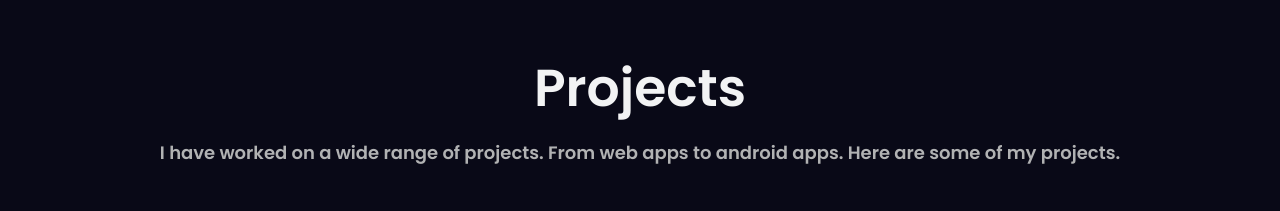
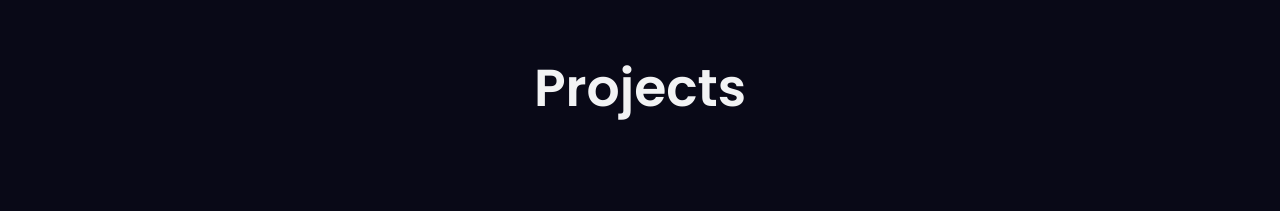
Before and after one commit to ayush8587/ayush.github.io, a React (Create React App) app: page / in a window 1280 px wide. Shown: the part 2220-2431 px from the top of the page. Built offline with nearby package versions, Linux system fonts and the light colour scheme.

Commit message:
Update Projects.jsx

```diff
--- a/src/components/sections/Projects.jsx
+++ b/src/components/sections/Projects.jsx
@@ -104,8 +104,8 @@ const Projects = ({ openModal, setOpenModal }) => {
             marginBottom: "40px",
           }}
         >
-          I have worked on a wide range of projects. From web apps to android
-          apps. Here are some of my projects.
+{/*           I have worked on a wide range of projects. From web apps to android
+          apps. Here are some of my projects. */}
         </Desc>
         <ToggleButtonGroup>
           <ToggleButton
```
